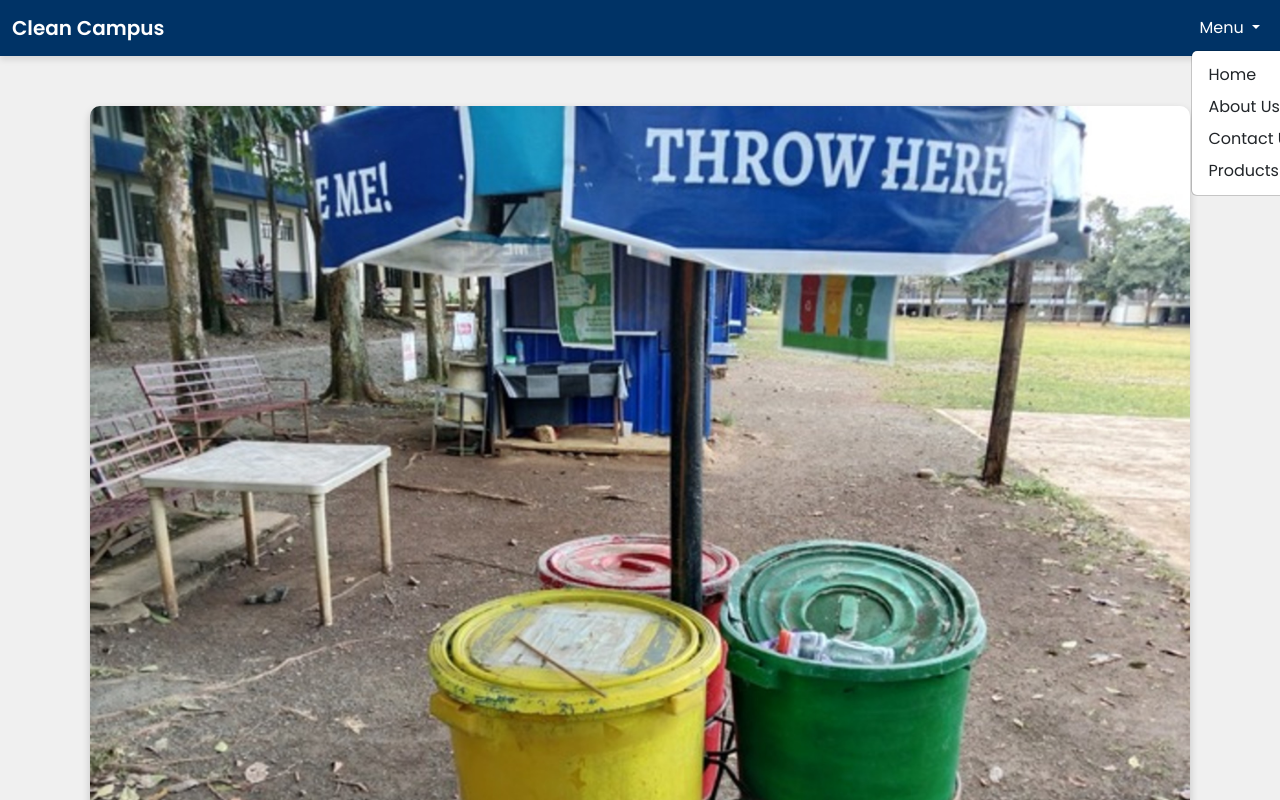
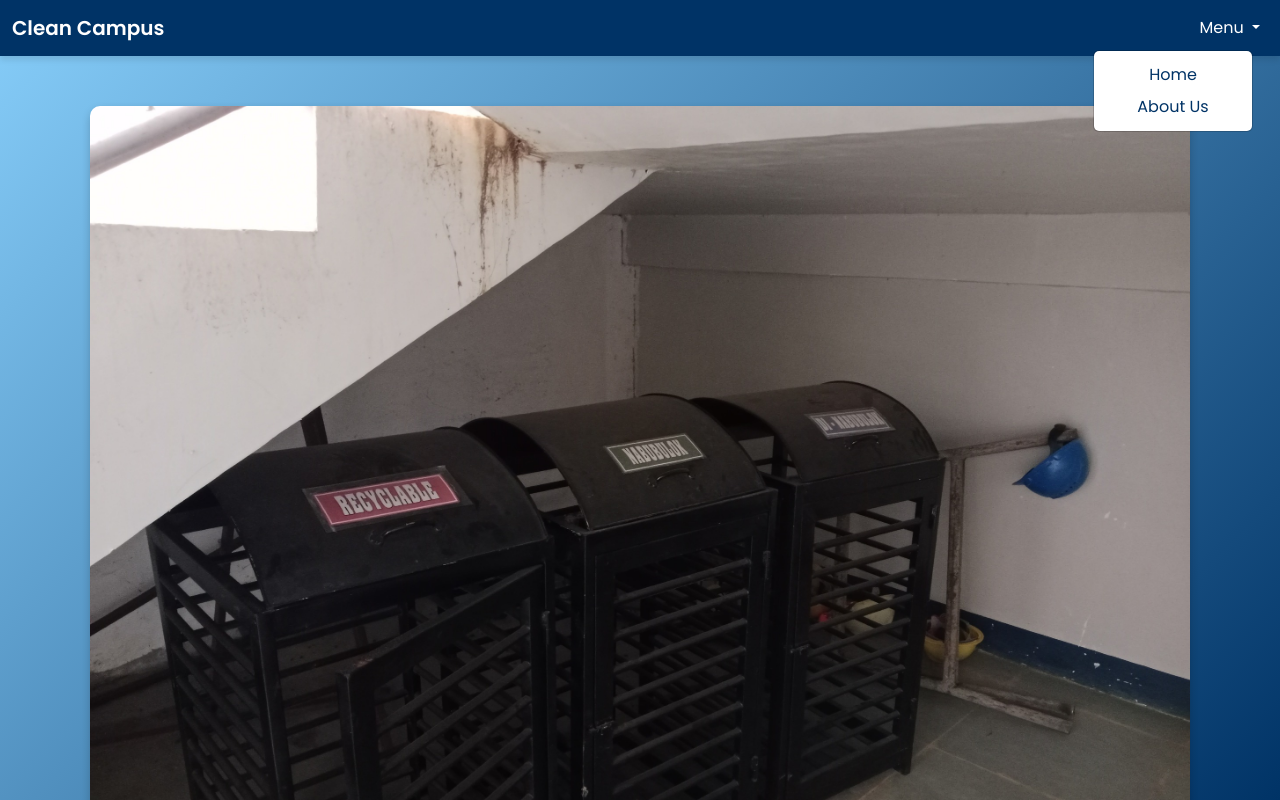
Before and after one commit to Clean-Campus/CleanCampus, a plain HTML site: page images10.html in a window 1280 px wide. Both pictures are taken after a click on the button "Menu". Shown: the top 800 px of the page. Drawn offline with nearby package versions, Linux system fonts and the light colour scheme.

Commit message:
update images10

```diff
--- a/images10.html
+++ b/images10.html
@@ -10,11 +10,13 @@
 
     <style>
         body {
-            font-family: 'Poppins', sans-serif;
-            margin-top: 56px;
-            color: #333;
-            background-color: #f0f0f0;
-        }
+    font-family: 'Poppins', sans-serif;
+    margin-top: 56px;
+    color: #333;
+    background: linear-gradient(135deg, #87cefa 0%, #003366 100%);
+    background-attachment: fixed;
+    background-size: cover;
+}
         .navbar {
             background-color: #003366;
             box-shadow: 0 4px 6px rgba(0, 0, 0, 0.1);
@@ -25,6 +27,20 @@
         }
         .navbar-brand:hover {
             color: #ffc107;
+        }
+        .navbar-nav .dropdown-menu {
+            right: 0;
+            left: auto;
+            margin-right: 15px;
+            text-align: center;
+        }
+        .navbar-nav .dropdown-menu a {
+            font-size: 1rem;
+            color: #003366;
+        }
+        .navbar-nav .dropdown-menu a:hover {
+            background-color: #ffc107;
+            color: #fff;
         }
         .content {
             text-align: center;
@@ -44,19 +60,18 @@
         box-shadow: 0 4px 8px rgba(0, 0, 0, 0.2);
         margin-bottom: 30px;
 
-        /* Transition effect for smooth changes */
+
         transition: transform 0.3s ease, box-shadow 0.3s ease;
     }
 
-    /* Hover effect for the image */
     .content img:hover {
-        transform: scale(1.05); /* Slight zoom-in effect */
-        box-shadow: 0 8px 16px rgba(0, 0, 0, 0.3); /* Enhanced shadow */
+        transform: scale(1.05);
+        box-shadow: 0 8px 16px rgba(0, 0, 0, 0.3);
     }
         .description {
             margin-top: 20px;
         }
-        /* Custom styles for the description cards */
+
         .description-card {
             background-color: #fff;
             border: 1px solid #ddd;
@@ -78,9 +93,8 @@
             color: #003366;
         }
 
-        /* Specific hover effect for Biodegradable */
         .description-card:nth-child(1):hover {
-            background-color: #d4edda; /* Light green background */
+            background-color: #d4edda;
         }
 
         footer {
@@ -116,8 +130,7 @@
                         <ul class="dropdown-menu" aria-labelledby="navbarDropdown">
                             <li><a class="dropdown-item" href="index.html">Home</a></li>
                             <li><a class="dropdown-item" href="about.html">About Us</a></li>
-                            <li><a class="dropdown-item" href="contact.html">Contact Us</a></li>
-                            <li><a class="dropdown-item" href="product.html">Products</a></li>
+
                         </ul>
                     </li>
                 </ul>
@@ -126,7 +139,7 @@
     </nav>
 
     <div class="content container">
-        <img src="./images/images1.jpg" alt="Clean Campus">
+        <img src="./images/images10.jpg" alt="Clean Campus">
         <div class="description row">
             <div class="col-md-4 d-flex">
                 <div class="description-card">
```
